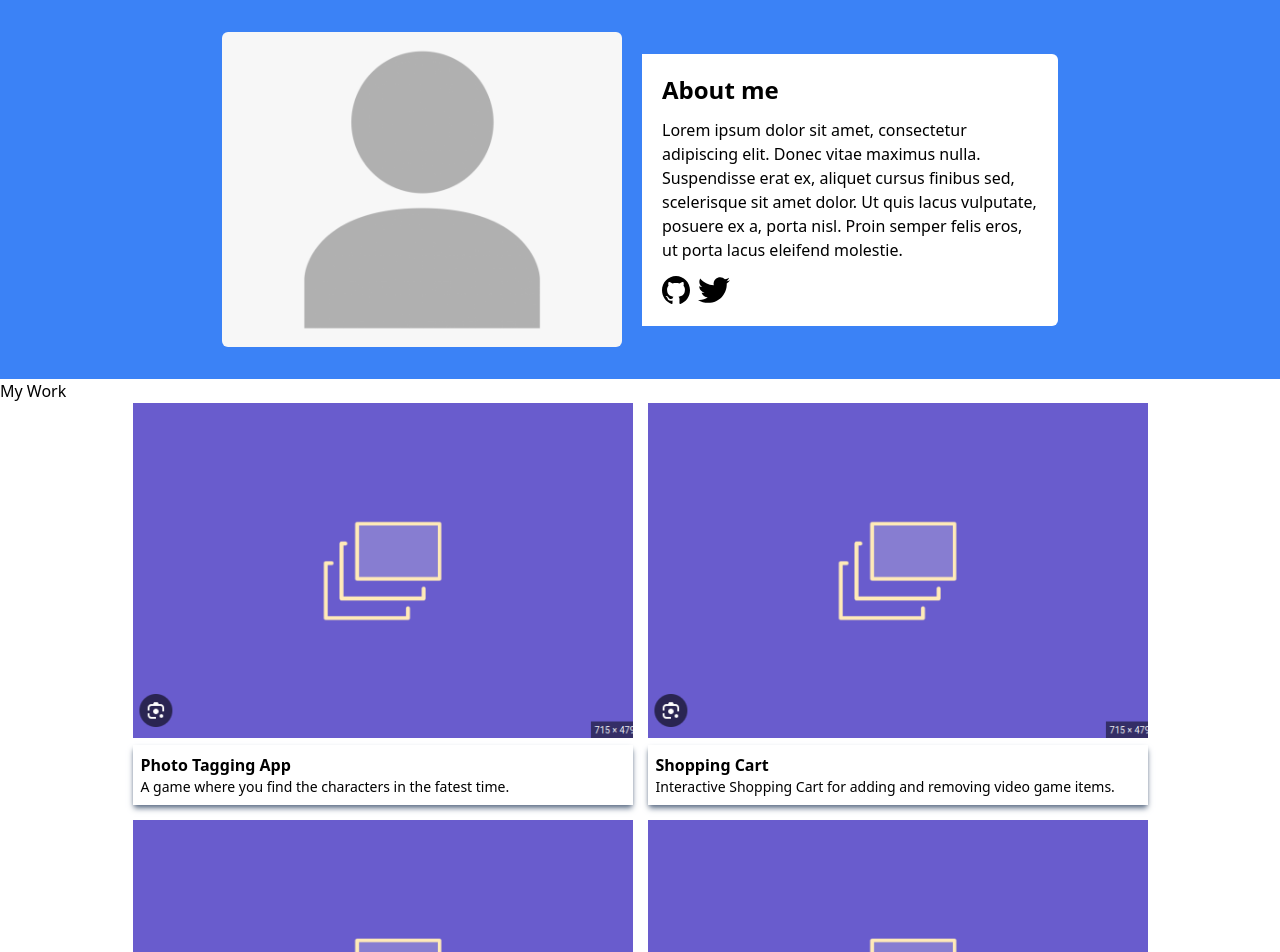
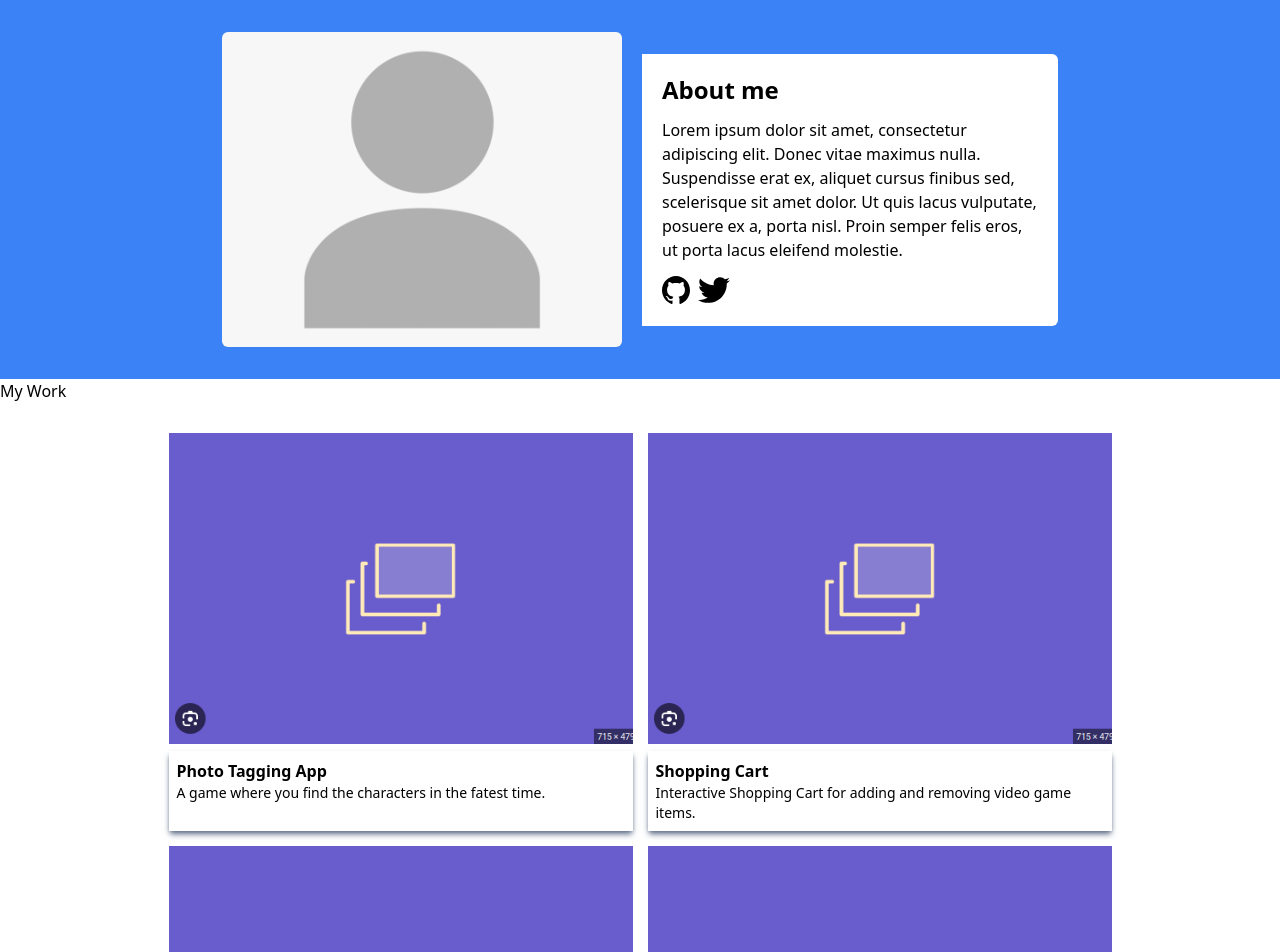
Before and after one commit to ItsWakana/personal-portfolio, a React (Vite) app: page / in a window 1280 px wide. Shown: the top 952 px of the page. Built offline with nearby package versions, Linux system fonts and the light colour scheme.

Commit message:
fix card css layout using flexbox

```diff
--- a/src/components/Projects.jsx
+++ b/src/components/Projects.jsx
@@ -3,21 +3,21 @@ import placeholder from '../assets/project-placeholder.png';
 const Projects = () => {
 
     return (
-        <>
+        <section>
             <h2>My Work</h2>
             <div className="project-container">
                 {projectData.map((project) => (
                     <div
                     className="project" key={project.id}>
                         <img src={placeholder} alt="project-image"/>
-                            <div className="p-2 shadow-slate-500 shadow-md">
+                            <div className="p-2 shadow-slate-500 shadow-md h-full bg-white">
                                 <h3 className="font-semibold">{project.name}</h3>
                                 <p className="text-sm">{project.description}</p>
                             </div>
                     </div>
                 ))}
             </div>
-        </>
+        </section>
     )
 }
 
--- a/src/index.css
+++ b/src/index.css
@@ -13,6 +13,7 @@
     display: flex;
     margin: 0;
     padding: 0;
+    margin: 30px 60px 60px 60px;
     justify-content: center;
     flex-wrap: wrap;
     gap: 15px;
@@ -21,7 +22,10 @@
     display: flex;
     flex-direction: column;
     gap: 7px;
+    width: 40%;
     max-width: 500px;
+    min-width: 200px;
+    /* flex: 1; */
 }
 
 .project img {
```
